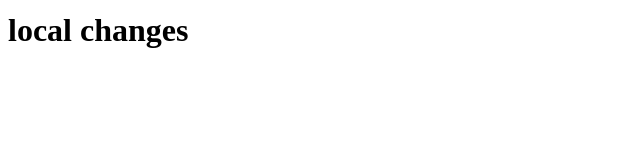
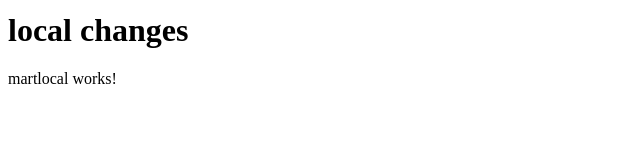
Before and after one commit to Maitre-Pangolin/projet-angular-test, an Angular app: page / in a window 1280 px wide. Shown: the part 131-291 px from the top of the page, without its empty margins (0-640 px from the left). Built offline with nearby package versions, Linux system fonts and the light colour scheme.

Commit message:
change from mart local

```diff
--- a/src/app/app.component.html
+++ b/src/app/app.component.html
@@ -2,3 +2,4 @@
 <p>Start editing to see some magic happen :)</p>
 <app-scream></app-scream>
 <h1>local changes</h1>
+<app-martlocal></app-martlocal>
--- a/src/app/app.module.ts
+++ b/src/app/app.module.ts
@@ -5,10 +5,11 @@ import { FormsModule } from '@angular/forms';
 import { AppComponent } from './app.component';
 import { HelloComponent } from './hello.component';
 import { ScreamComponent } from './scream/scream.component';
+import { MartlocalComponent } from './martlocal/martlocal.component';
 
 @NgModule({
   imports: [BrowserModule, FormsModule],
-  declarations: [AppComponent, HelloComponent, ScreamComponent],
+  declarations: [AppComponent, HelloComponent, ScreamComponent, MartlocalComponent],
   bootstrap: [AppComponent]
 })
 export class AppModule {}
--- /dev/null
+++ b/src/app/martlocal/martlocal.component.html
@@ -0,0 +1 @@
+<p>martlocal works!</p>
--- /dev/null
+++ b/src/app/martlocal/martlocal.component.ts
@@ -0,0 +1,15 @@
+import { Component, OnInit } from '@angular/core';
+
+@Component({
+  selector: 'app-martlocal',
+  templateUrl: './martlocal.component.html',
+  styleUrls: ['./martlocal.component.css']
+})
+export class MartlocalComponent implements OnInit {
+
+  constructor() { }
+
+  ngOnInit(): void {
+  }
+
+}
```
Also changed, not shown: src/app/martlocal/martlocal.component.css (added), 1 other file (tests, documents, lock files or other folders).
